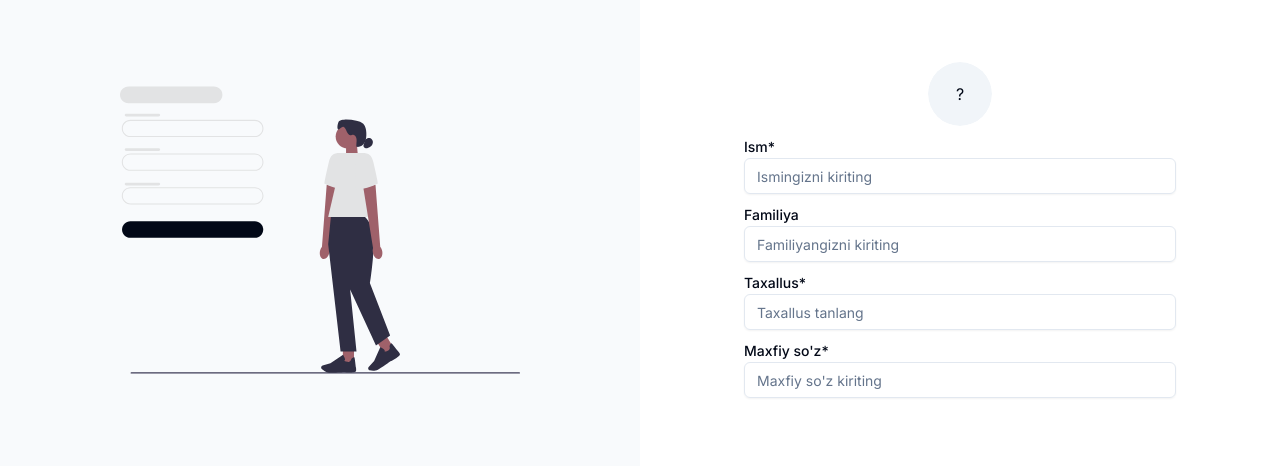
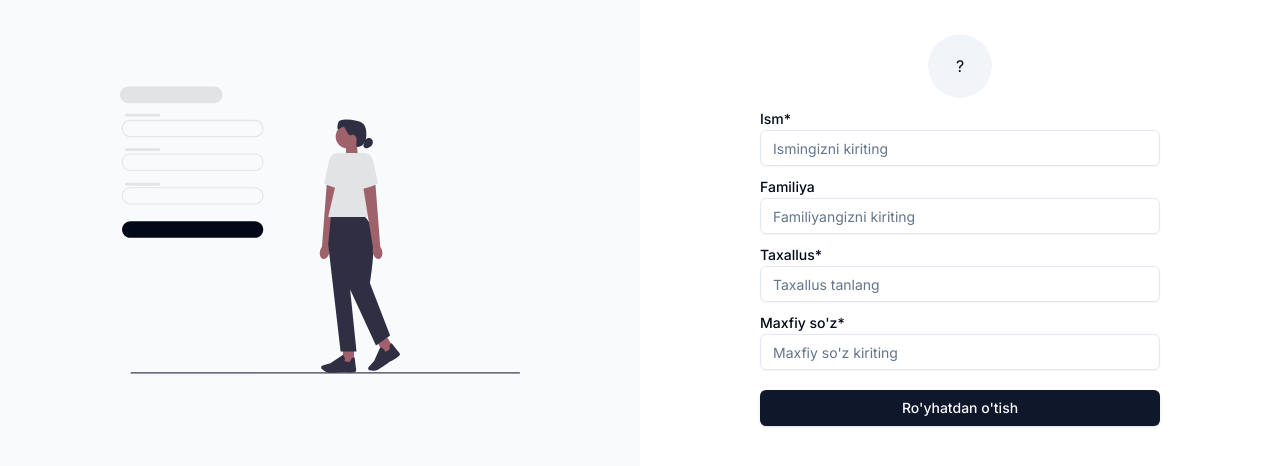
Before and after one commit to Alicoder001/tarkib.uz, a Next.js app: page /register in a window 1280 px wide. Shown: the part 170-636 px from the top of the page. Built offline with nearby package versions, Linux system fonts and the light colour scheme.

Commit message:
Add register validation, install sonner

```diff
--- a/package.json
+++ b/package.json
@@ -11,14 +11,15 @@
     "@radix-ui/react-avatar": "^1.0.4",
     "@radix-ui/react-icons": "^1.3.0",
     "@radix-ui/react-label": "^2.0.2",
-    "@radix-ui/react-slot": "^1.0.2",
     "@reduxjs/toolkit": "^2.2.5",
     "class-variance-authority": "^0.7.0",
     "clsx": "^2.1.1",
     "next": "14.2.4",
+    "next-themes": "^0.3.0",
     "react": "^18",
     "react-dom": "^18",
     "react-redux": "^9.1.2",
+    "sonner": "^1.5.0",
     "tailwind-merge": "^2.3.0",
     "tailwindcss-animate": "^1.0.7"
   },
--- a/src/app/(pages)/(auth)/register/page.jsx
+++ b/src/app/(pages)/(auth)/register/page.jsx
@@ -1,13 +1,87 @@
+"use client";
 import Image from "next/image";
 import ImgRegister from "/public/register.svg";
 import { Input } from "@/components/ui/input";
 import { Label } from "@/components/ui/label";
 import AvatarViewer from "@/components/custom/AvatarViewer";
+import { Button } from "@/components/ui/button";
+import { UpdateIcon } from "@radix-ui/react-icons";
+import { getFormData } from "@/utils";
+import { toast } from "sonner";
 
 export default function Register() {
+  document.title = "Ro'yhatdan o'tish";
+  const isLoading = false;
+  function handleSubmit(e) {
+    e.preventDefault();
+    const result = getFormData(e.target);
+    const { firstName, nickname, password } = result;
+
+    // Validation
+    if (firstName.trim().length === 0) {
+      toast.info("Ismingizni kiriting");
+    }
+
+    if (!(firstName.trim().length === 0) && !(firstName.length > 2)) {
+      toast.info("Ism eng kamida 3 belgidan iborat bo'lishi kerak");
+    }
+
+    if (
+      !(firstName.trim().length === 0) &&
+      firstName.length > 2 &&
+      nickname.trim().length === 0
+    ) {
+      toast.info("Taxallus tanlang");
+    }
+
+    if (
+      !(firstName.trim().length === 0) &&
+      firstName.length > 2 &&
+      !(nickname.trim().length === 0)
+    ) {
+      function promise() {
+        return new Promise((resolve, reject) =>
+          setTimeout(() => {
+            const randomValue = Math.random();
+            if (randomValue >= 0.5) return resolve({ text: nickname.trim() });
+            else return reject({ text: nickname.trim() });
+          }, 2000),
+        );
+      }
+
+      toast.promise(promise, {
+        loading: "Tekshirilmoqda...",
+        success: (data) => {
+          return `@${data.text} taxallusini tanlasangiz bo'ladi`;
+        },
+        error: (data) => {
+          return `@${data.text} taxallusi band, boshqa taxallus tanlang`;
+        },
+      });
+    }
+
+    if (
+      !(firstName.trim().length === 0) &&
+      firstName.length > 2 &&
+      !(nickname.trim().length === 0) &&
+      password.trim().length === 0
+    ) {
+      toast.info("Maxfiy so'zni kiriting");
+    }
+
+    if (
+      !(firstName.trim().length === 0) &&
+      firstName.length > 2 &&
+      !(nickname.trim().length === 0) &&
+      !(password.trim().length === 0) &&
+      !(password.trim().length > 5)
+    ) {
+      toast.info("Maxfiy so'z eng kamida 6 belgidan iborat bo'lishi kerak");
+    }
+  }
   return (
     <section className="flex h-full">
-      <div className="hidden w-2/4 items-center justify-center bg-slate-50 lg:flex">
+      <div className="pointer-events-none hidden w-2/4 select-none items-center justify-center bg-slate-50 lg:flex">
         <Image
           className="aspect-square"
           src={ImgRegister}
@@ -17,9 +91,14 @@ export default function Register() {
           priority
         />
       </div>
+
       <div className="flex h-full w-full items-center justify-center lg:w-2/4 lg:px-10">
-        <form className="flex w-full flex-col gap-2 px-5 sm:px-10 lg:px-16">
-          <div className="mx-auto">
+        <form
+          className="flex w-full flex-col gap-2 px-5 sm:px-10 md:px-24 lg:px-20"
+          onSubmit={handleSubmit}
+          action="POST"
+        >
+          <div className="mx-auto select-none">
             <label className="group" htmlFor="avatar">
               <AvatarViewer />
             </label>
@@ -37,7 +116,6 @@ export default function Register() {
               placeholder="Ismingizni kiriting"
               type="text"
               name="firstName"
-              requried="true"
               autoComplete="off"
             />
           </div>
@@ -58,7 +136,6 @@ export default function Register() {
               placeholder="Taxallus tanlang"
               type="text"
               name="nickname"
-              requried="true"
               autoComplete="off"
             />
           </div>
@@ -69,10 +146,16 @@ export default function Register() {
               placeholder="Maxfiy so'z kiriting"
               type="password"
               name="password"
-              requried="true"
               autoComplete="off"
             />
           </div>
+          <Button className="mt-3" type="submit" disabled={isLoading}>
+            {isLoading ? (
+              <UpdateIcon className="animate-spin" />
+            ) : (
+              "Ro'yhatdan o'tish"
+            )}
+          </Button>
         </form>
       </div>
     </section>
--- a/src/app/layout.jsx
+++ b/src/app/layout.jsx
@@ -1,8 +1,7 @@
 import { Inter } from "next/font/google";
 import "./globals.css";
-import { Provider } from "react-redux";
-import { store } from "@/lib/redux/store";
 import StoreProvider from "./StoreProvider";
+import { Toaster } from "@/components/ui/sonner";
 
 const inter = Inter({ subsets: ["latin"] });
 
@@ -16,6 +15,7 @@ export default function RootLayout({ children }) {
     <html className="h-full" lang="uz">
       <body className={`${inter.className} flex h-full flex-col`}>
         <StoreProvider>{children}</StoreProvider>
+        <Toaster visibleToasts="1" />
       </body>
     </html>
   );
--- /dev/null
+++ b/src/components/ui/sonner.jsx
@@ -0,0 +1,29 @@
+"use client";
+import { useTheme } from "next-themes"
+import { Toaster as Sonner } from "sonner"
+
+const Toaster = ({
+  ...props
+}) => {
+  const { theme = "system" } = useTheme()
+
+  return (
+    (<Sonner
+      theme={theme}
+      className="toaster group"
+      toastOptions={{
+        classNames: {
+          toast:
+            "group toast group-[.toaster]:bg-background group-[.toaster]:text-foreground group-[.toaster]:border-border group-[.toaster]:shadow-lg",
+          description: "group-[.toast]:text-muted-foreground",
+          actionButton:
+            "group-[.toast]:bg-primary group-[.toast]:text-primary-foreground",
+          cancelButton:
+            "group-[.toast]:bg-muted group-[.toast]:text-muted-foreground",
+        },
+      }}
+      {...props} />)
+  );
+}
+
+export { Toaster }
--- a/src/utils/index.js
+++ b/src/utils/index.js
@@ -0,0 +1,8 @@
+export function getFormData(form) {
+  const data = new FormData(form);
+  const result = {};
+  for (const [key, value] of data.entries()) {
+    result[key] = value;
+  }
+  return result;
+}
```
Also changed, not shown: 1 other file (tests, documents, lock files or other folders).
